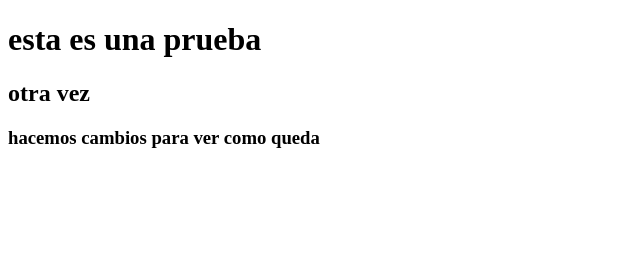
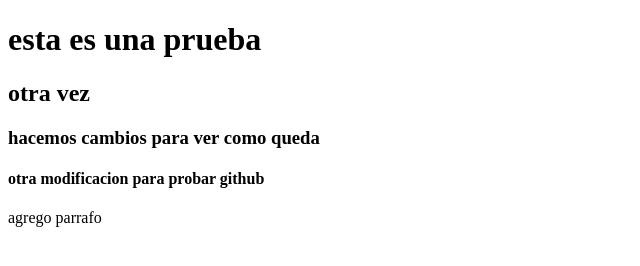
Before and after one commit to dariobulubacich/estudiando-git, a plain HTML site: page index.html in a window 1280 px wide. Shown: the whole page, without its empty margins (0-640 px from the left). Drawn offline with Linux system fonts and the light colour scheme.

Commit message:
cambio el ooter

```diff
--- a/index.html
+++ b/index.html
@@ -15,7 +15,8 @@
         <h3>hacemos cambios para ver como queda</h3>
     </main>
     <footer>
-
+        <h4>otra modificacion para probar github</h4>
+        <p>agrego parrafo</p>
     </footer>
 </body>
 </html>
```
